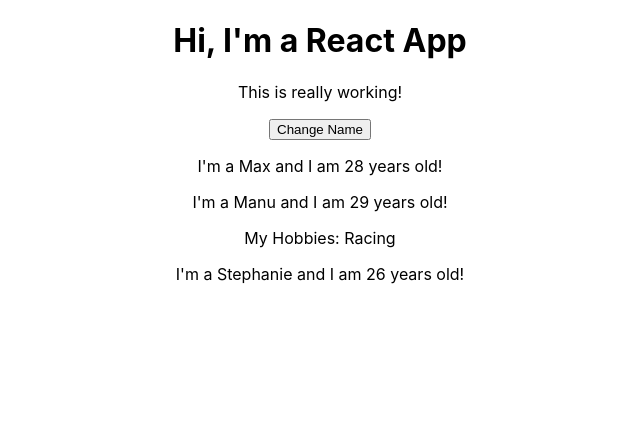
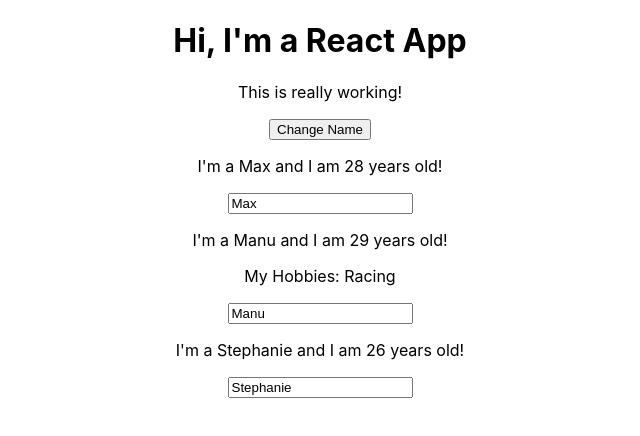
Before and after one commit to anilgudur/R-udemy-react-complete-guide, a React (Create React App) app: page / in a window 1280 px wide. Shown: the top 436 px of the page, without its empty margins (320-960 px from the left). Built offline with nearby package versions, Linux system fonts and the light colour scheme.

Commit message:
Section 4.45 - Adding two way binding.

```diff
--- a/src/App.js
+++ b/src/App.js
@@ -22,6 +22,17 @@
     });
   };
 
+  nameChangedHandler = event => {
+    console.log("Was clicked");
+    this.setState({
+      persons: [
+        { name: "Max", age: 28 },
+        { name: event.target.value, age: 29 },
+        { name: "Stephanie", age: 27 }
+      ]
+    });
+  };
+
   render() {
     return (
       <div className="App">
@@ -38,6 +49,7 @@
           name={this.state.persons[1].name}
           age={this.state.persons[1].age}
           click={this.nameHandler.bind(this, "Max!")}
+          nameChangeClick={this.nameChangedHandler}
         >
           My Hobbies: Racing
         </Person>
--- a/src/Person/Person.js
+++ b/src/Person/Person.js
@@ -8,6 +8,7 @@
         I'm a {props.name} and I am {props.age} years old!
       </p>
       <p>{props.children}</p>
+      <input type="text" onChange={props.nameChangeClick} value={props.name} />
     </div>
   );
 };
```
